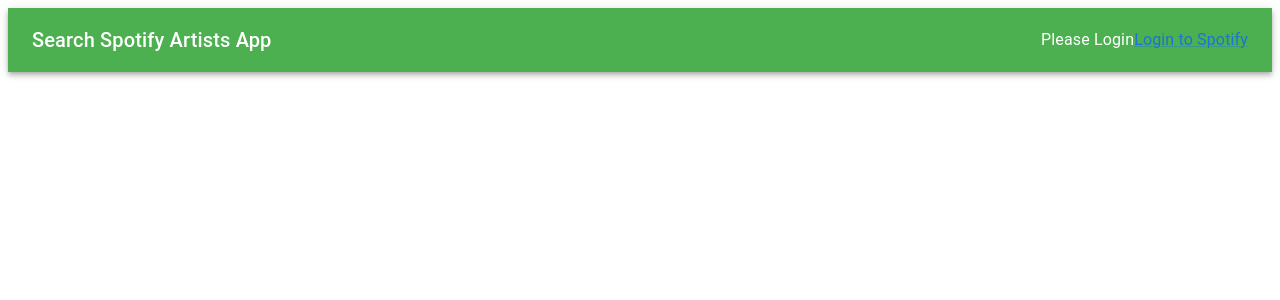
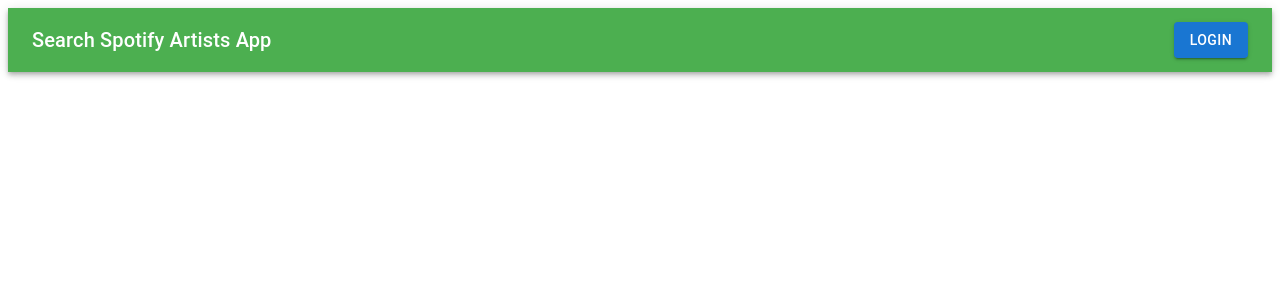
Before and after one commit to shannoj/api-app, a React (Vite) app in the folder spotify-app/: page / in a window 1280 px wide. Shown: the top 300 px of the page. Built offline with nearby package versions, Linux system fonts and the light colour scheme.

Commit message:
changed app header so that you have to be logged in to make a search

```diff
--- a/spotify-app/src/App.tsx
+++ b/spotify-app/src/App.tsx
@@ -7,7 +7,7 @@ import AppBar from "@mui/material/AppBar";
 import CircularProgress from "@mui/material/CircularProgress";
 import Box from "@mui/material/Box";
 import Alert from "@mui/material/Alert";
-import { Toolbar, Typography } from "@mui/material";
+import { Button, Toolbar, Typography } from "@mui/material";
 
 interface Artist {
   // Define the structure of the artist object based on the Spotify API response
@@ -106,18 +106,18 @@ function App() {
                 Search Spotify Artists App
               </Typography>
               {!token ? (
-                <Typography>Please Login</Typography>
+                <Button
+                  variant="contained"
+                  href={`${AUTH_ENDPOINT}?client_id=${CLIENT_ID}&redirect_uri=${REDIRECT_URI}&response_type=${RESPONSE_TYPE}`}
+                >
+                  Login
+                </Button>
               ) : (
-                <SearchForm setSearchKey={handleSearch}></SearchForm>
+                <>
+                  <SearchForm setSearchKey={handleSearch}></SearchForm>
+                  <LoginLogout logout={logout}></LoginLogout>
+                </>
               )}
-              <LoginLogout
-                token={token}
-                CLIENT_ID={CLIENT_ID}
-                AUTH_ENDPOINT={AUTH_ENDPOINT}
-                REDIRECT_URI={REDIRECT_URI}
-                RESPONSE_TYPE={RESPONSE_TYPE}
-                logout={logout}
-              ></LoginLogout>
             </Toolbar>
           </AppBar>
         </Box>
--- a/spotify-app/src/components/LoginLogout.tsx
+++ b/spotify-app/src/components/LoginLogout.tsx
@@ -1,37 +1,16 @@
 import Button from "@mui/material/Button";
-import Link from "@mui/material/Link";
 import { Typography } from "@mui/material";
 
 interface LoginLogoutProps {
-  token: string | null;
-  AUTH_ENDPOINT: string;
-  CLIENT_ID: string;
-  REDIRECT_URI: string;
-  RESPONSE_TYPE: string;
   logout: () => void;
 }
 
-const LoginLogout = ({
-  token,
-  AUTH_ENDPOINT,
-  CLIENT_ID,
-  REDIRECT_URI,
-  RESPONSE_TYPE,
-  logout,
-}: LoginLogoutProps) => {
+const LoginLogout = ({ logout }: LoginLogoutProps) => {
   return (
     <>
-      {!token ? (
-        <Link
-          href={`${AUTH_ENDPOINT}?client_id=${CLIENT_ID}&redirect_uri=${REDIRECT_URI}&response_type=${RESPONSE_TYPE}`}
-        >
-          <Typography>Login to Spotify</Typography>
-        </Link>
-      ) : (
-        <Button onClick={logout}>
-          <Typography>Logout</Typography>
-        </Button>
-      )}
+      <Button variant="contained" onClick={logout} sx={{ marginLeft: 2 }}>
+        <Typography>Logout</Typography>
+      </Button>
     </>
   );
 };
--- a/spotify-app/src/components/SearchForm.tsx
+++ b/spotify-app/src/components/SearchForm.tsx
@@ -1,8 +1,7 @@
-import { ChangeEvent, FormEvent } from "react";
+import { ChangeEvent } from "react";
 import InputBase from "@mui/material/InputBase";
 import SearchIcon from "@mui/icons-material/Search";
 import { styled, alpha } from "@mui/material/styles";
-import { Input } from "@mui/material";
 
 interface SearchFormProps {
   setSearchKey: (
```
